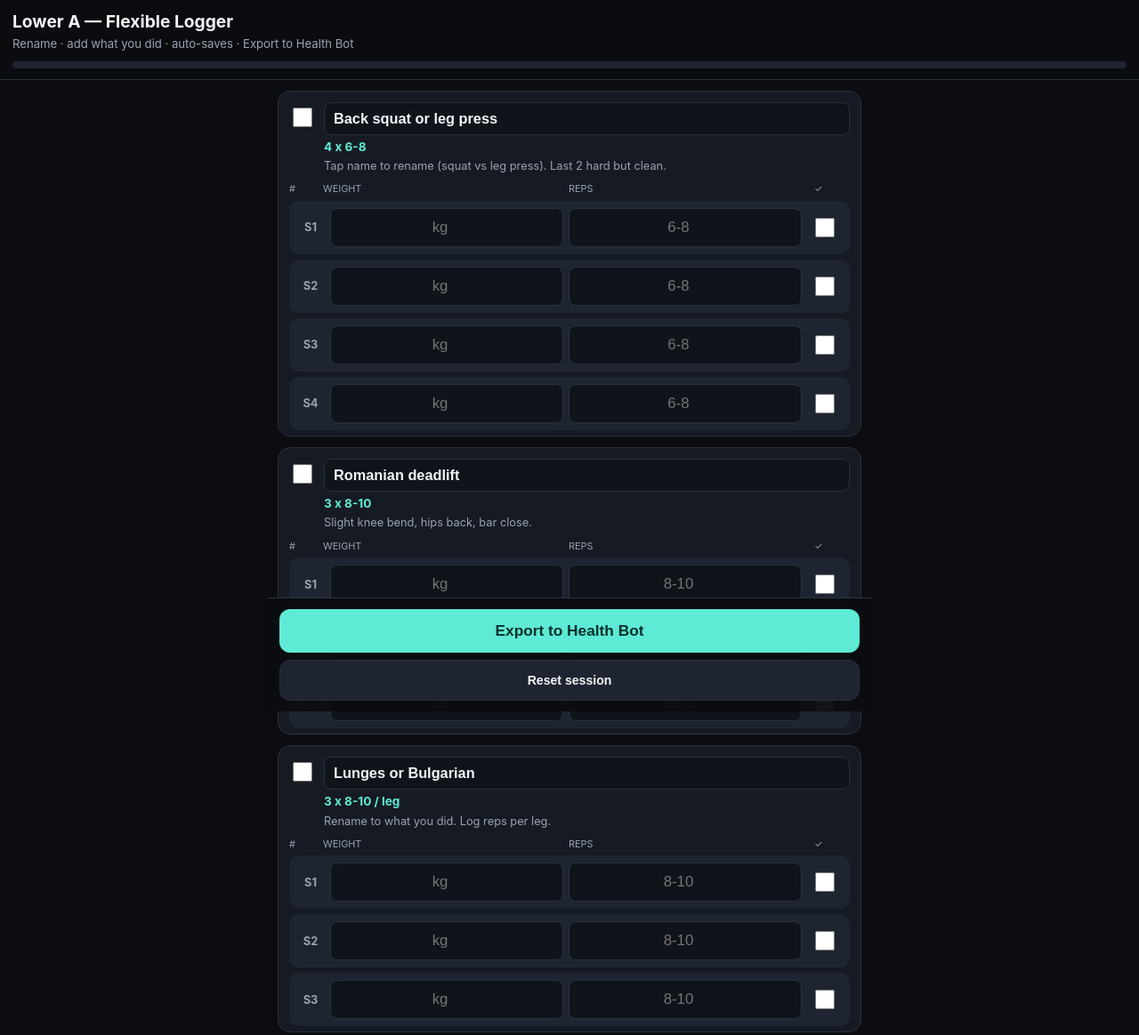
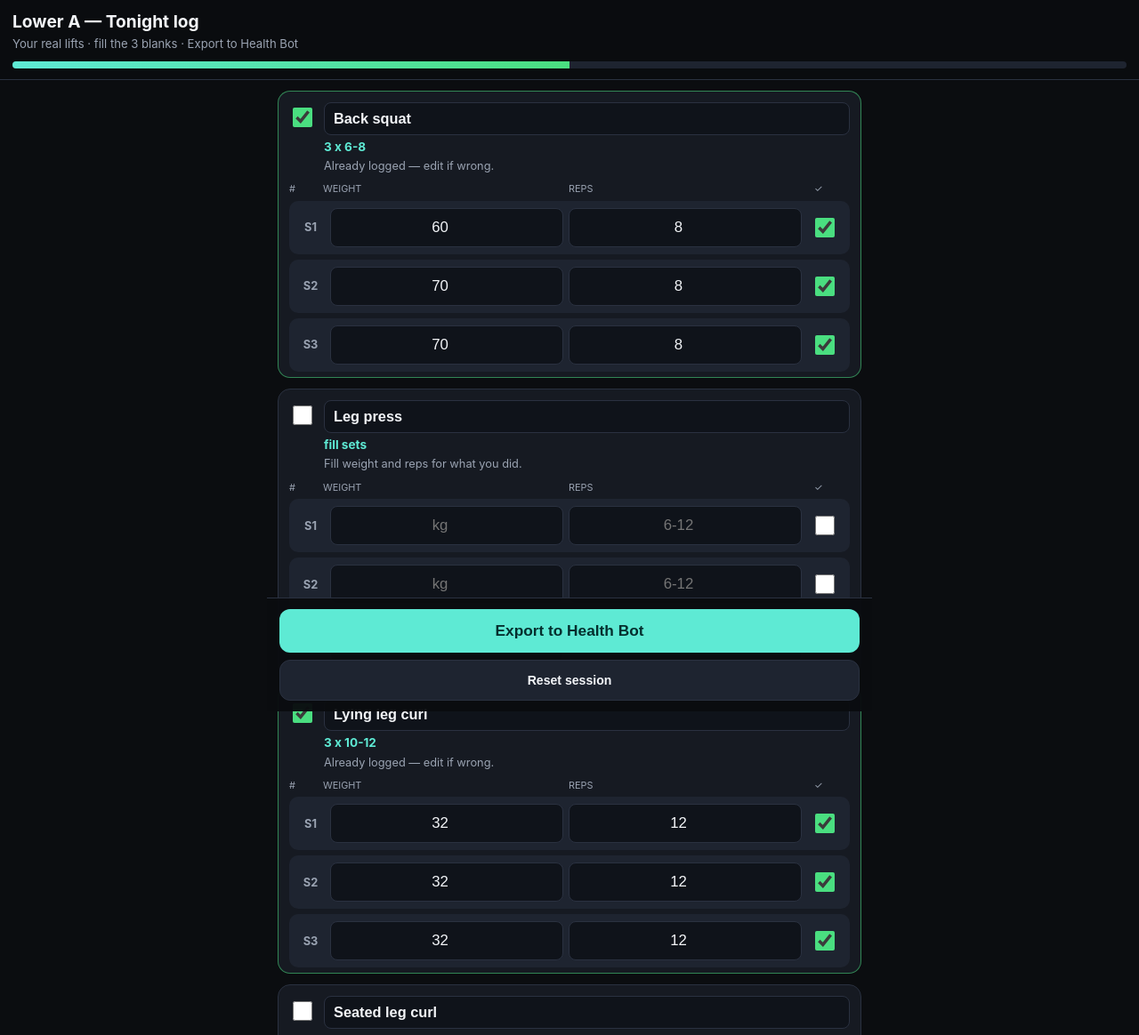
Before and after one commit to Fleezyflo/molham-lower-a, a plain HTML site: page index.html in a window 1280 px wide. Shown: the top 1164 px of the page at 89% size. Drawn offline with Linux system fonts and the light colour scheme.

Commit message:
Tonight logger: real lifts + blanks for leg press/seated curl/standing calf

```diff
--- a/index.html
+++ b/index.html
@@ -6,7 +6,7 @@
 <meta name="apple-mobile-web-app-capable" content="yes"/>
 <meta name="apple-mobile-web-app-title" content="Lower A"/>
 <meta name="theme-color" content="#0b0d10"/>
-<title>Lower A — Flexible Logger</title>
+<title>Lower A — Tonight log</title>
 <style>
 :root{--bg:#0b0d10;--card:#161a22;--card2:#1e2430;--text:#f3f5f8;--muted:#9aa3b2;--accent:#5eead4;--good:#4ade80;--line:#2a3140;--input:#0f131a;--danger:#f87171}
 *{box-sizing:border-box;-webkit-tap-highlight-color:transparent}
@@ -54,19 +54,19 @@ button.remove{color:var(--danger);border-color:rgba(248,113,113,.35);padding:8px
 </head>
 <body>
 <header>
-  <h1>Lower A — Flexible Logger</h1>
-  <div class="sub">Rename · add what you did · auto-saves · Export to Health Bot</div>
+  <h1>Lower A — Tonight log</h1>
+  <div class="sub">Your real lifts · fill the 3 blanks · Export to Health Bot</div>
   <div class="progress"><i id="prog"></i></div>
 </header>
 <main id="app">
   <!-- Visible on first paint before JS runs -->
   <ul class="static-list" id="bootList">
-    <li>Back squat or leg press <span>4 sets · 6-8</span></li>
-    <li>Romanian deadlift <span>3 sets · 8-10</span></li>
-    <li>Lunges or Bulgarian <span>3 sets · 8-10 / leg</span></li>
-    <li>Leg curl <span>3 sets · 10-12</span></li>
-    <li>Calf raise <span>3 sets · 10-15</span></li>
-    <li>Abs (hanging knee raise or cable crunch) <span>3 sets · 10-15</span></li>
+    <li>Back squat <span>60 / 70 / 70 × 8 (filled)</span></li>
+    <li>Leg press <span>fill me</span></li>
+    <li>Lying leg curl <span>32 × 12 × 3 (filled)</span></li>
+    <li>Seated leg curl <span>fill me</span></li>
+    <li>Seated calf raise <span>25 × 12 × 3 (filled)</span></li>
+    <li>Standing calf <span>fill me</span></li>
   </ul>
 </main>
 <div class="foot">
@@ -77,14 +77,14 @@ button.remove{color:var(--danger);border-color:rgba(248,113,113,.35);padding:8px
 <script>
 (function(){
 var DEFAULTS = [
-  {id:"squat_or_press",name:"Back squat or leg press",target:"4 x 6-8",sets:4,rep_lo:6,rep_hi:8,tip:"Tap name to rename (squat vs leg press). Last 2 hard but clean."},
-  {id:"rdl",name:"Romanian deadlift",target:"3 x 8-10",sets:3,rep_lo:8,rep_hi:10,tip:"Slight knee bend, hips back, bar close."},
-  {id:"lunge",name:"Lunges or Bulgarian",target:"3 x 8-10 / leg",sets:3,rep_lo:8,rep_hi:10,tip:"Rename to what you did. Log reps per leg."},
-  {id:"leg_curl",name:"Leg curl",target:"3 x 10-12",sets:3,rep_lo:10,rep_hi:12,tip:"Seated or lying."},
-  {id:"calf",name:"Calf raise",target:"3 x 10-15",sets:3,rep_lo:10,rep_hi:15,tip:"Full heel drop then rise."},
-  {id:"abs",name:"Abs (hanging knee raise or cable crunch)",target:"3 x 10-15",sets:3,rep_lo:10,rep_hi:15,tip:"Rename to the variation you used."}
+  {id:"back_squat",name:"Back squat",target:"3 x 6-8",sets:3,rep_lo:6,rep_hi:8,tip:"Already logged — edit if wrong.",preset:[{weight:"60",reps:"8",done:true},{weight:"70",reps:"8",done:true},{weight:"70",reps:"8",done:true}]},
+  {id:"leg_press",name:"Leg press",target:"fill sets",sets:3,rep_lo:6,rep_hi:12,tip:"Fill weight and reps for what you did."},
+  {id:"lying_curl",name:"Lying leg curl",target:"3 x 10-12",sets:3,rep_lo:10,rep_hi:12,tip:"Already logged — edit if wrong.",preset:[{weight:"32",reps:"12",done:true},{weight:"32",reps:"12",done:true},{weight:"32",reps:"12",done:true}]},
+  {id:"seated_curl",name:"Seated leg curl",target:"fill sets",sets:3,rep_lo:10,rep_hi:12,tip:"Fill weight and reps for what you did."},
+  {id:"seated_calf",name:"Seated calf raise",target:"3 x 10-15",sets:3,rep_lo:10,rep_hi:15,tip:"Already logged — edit if wrong.",preset:[{weight:"25",reps:"12",done:true},{weight:"25",reps:"12",done:true},{weight:"25",reps:"12",done:true}]},
+  {id:"standing_calf",name:"Standing calf",target:"fill sets",sets:3,rep_lo:10,rep_hi:15,tip:"Fill weight and reps for what you did."}
 ];
-var KEY = "lowerA_flexible_v1_2026-09-22";
+var KEY = "lowerA_tonight_v1_2026-09-22";
 
 function makeSets(n){
   var sets=[], i;
@@ -93,20 +93,28 @@ function makeSets(n){
 }
 
 function emptyState(){
-  var s={date:new Date().toISOString().slice(0,10),order:[],exercises:{}};
-  var i, d;
+  var s={date:"2026-09-22",order:[],exercises:{}};
+  var i, d, sets, j, allDone;
   for(i=0;i<DEFAULTS.length;i++){
     d=DEFAULTS[i];
     s.order.push(d.id);
+    if(d.preset&&d.preset.length){
+      sets=[];
+      for(j=0;j<d.preset.length;j++) sets.push({weight:d.preset[j].weight,reps:d.preset[j].reps,done:!!d.preset[j].done});
+    } else {
+      sets=makeSets(d.sets);
+    }
+    allDone=true;
+    for(j=0;j<sets.length;j++) if(!sets[j].done){allDone=false;break;}
     s.exercises[d.id]={
       name:d.name,
       target:d.target,
       tip:d.tip||"",
       rep_lo:d.rep_lo||8,
       rep_hi:d.rep_hi||12,
-      setCount:d.sets,
-      done:false,
-      sets:makeSets(d.sets),
+      setCount:sets.length,
+      done:allDone,
+      sets:sets,
       custom:false
     };
   }
@@ -174,7 +182,7 @@ function updateProgress(){
 }
 
 function buildExportText(){
-  var lines=["LOWER_A_EXPORT","date: "+state.date,"session: Lower A (squat bias)","---"];
+  var lines=["LOWER_A_EXPORT","date: "+state.date,"session: Lower A (actual 2026-09-22)","---"];
   var i,id,ex,j,s;
   for(i=0;i<state.order.length;i++){
     id=state.order[i];
```
